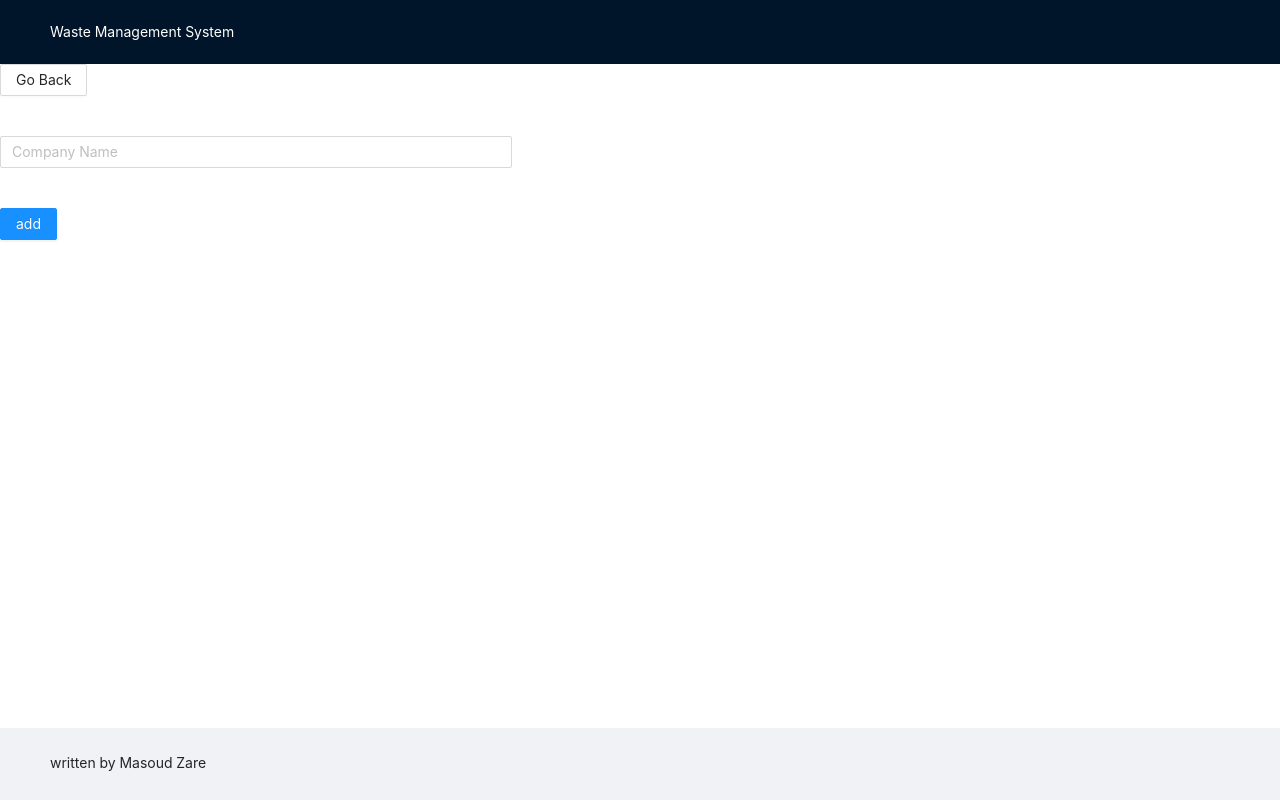
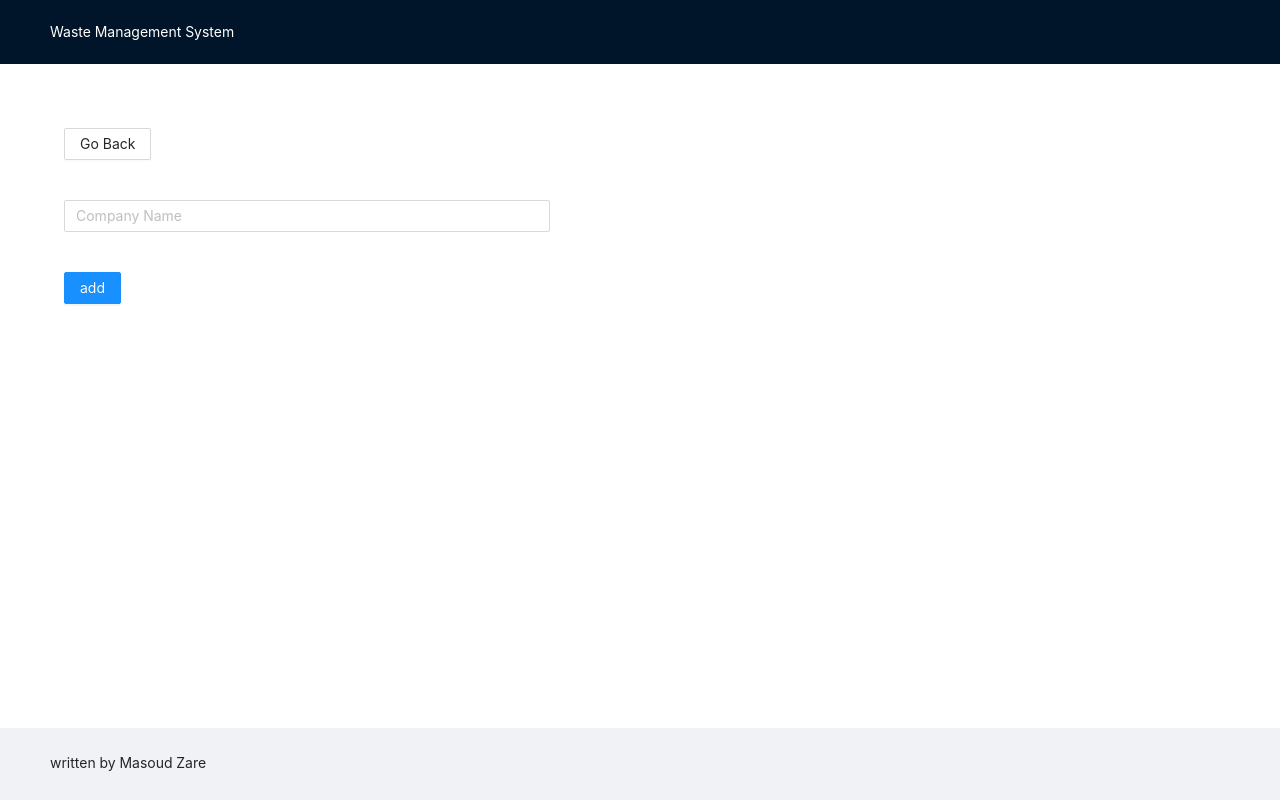
Before and after one commit to masoudz88/food_donations_frontend, a React (Create React App) app in the folder waste-management/: page /Mainpage/Form in a window 1280 px wide. Built offline with nearby package versions, Linux system fonts and the light colour scheme; no server answers.

Commit message:
edit the view of company form and company card

```diff
--- a/waste-management/src/Companyform.js
+++ b/waste-management/src/Companyform.js
@@ -32,8 +32,8 @@ export const Companyform = () => {
     });
   };
   return (
-    <div>
-      <Content className="content">
+    <div className="companyform">
+      <Content>
         <Link to="/Mainpage">
           <Button type="default">Go Back</Button>
         </Link>
--- a/waste-management/src/Mainpage.js
+++ b/waste-management/src/Mainpage.js
@@ -5,8 +5,8 @@ import { LoginContext } from "./Contexts/LoginContext";
 import "./index.css";
 import { Link } from "react-router-dom";
 import debugFactory from "debug";
-import {  Layout, Menu } from 'antd';
-import { UserOutlined } from '@ant-design/icons';
+import { Layout, Menu } from "antd";
+import { UserOutlined } from "@ant-design/icons";
 
 const debug = debugFactory("Mainpage");
 
@@ -24,13 +24,21 @@ const Mainpage = (props) => {
   }, [isLogged, props.history]);
 
   return (
-    <div className="content">
+    <div className="mainpage">
       <Layout className="layout">
         <Header className="header">
           <div className="logo" />
-      <Menu className="menuItems" mode="horizontal" defaultSelectedKeys={['2']}>
-        <Menu.Item key="1" icon={<UserOutlined />} title="Log In" ><Link to="Credential">Current User: {!name && "No User"}{name}</Link></Menu.Item>
-
+          <Menu
+            className="menuItems"
+            mode="horizontal"
+            defaultSelectedKeys={["2"]}
+          >
+            <Menu.Item key="1" icon={<UserOutlined />} title="Log In">
+              <Link to="Credential">
+                Current User: {!name && "No User"}
+                {name}
+              </Link>
+            </Menu.Item>
           </Menu>
         </Header>
       </Layout>
--- a/waste-management/src/index.css
+++ b/waste-management/src/index.css
@@ -7,6 +7,16 @@
   background-color: white;
 }
 
+.mainpage{
+  margin-left: 5%;
+}
+.companyform{
+  display: flex;
+  justify-content: center;
+  align-items: center;
+  margin-left: 5%;
+  margin-top: 5%;
+}
 
 .companyNames {
   background-color: rgb(182, 176, 176);
```
Lines whose indentation alone changed are shown as unchanged.
